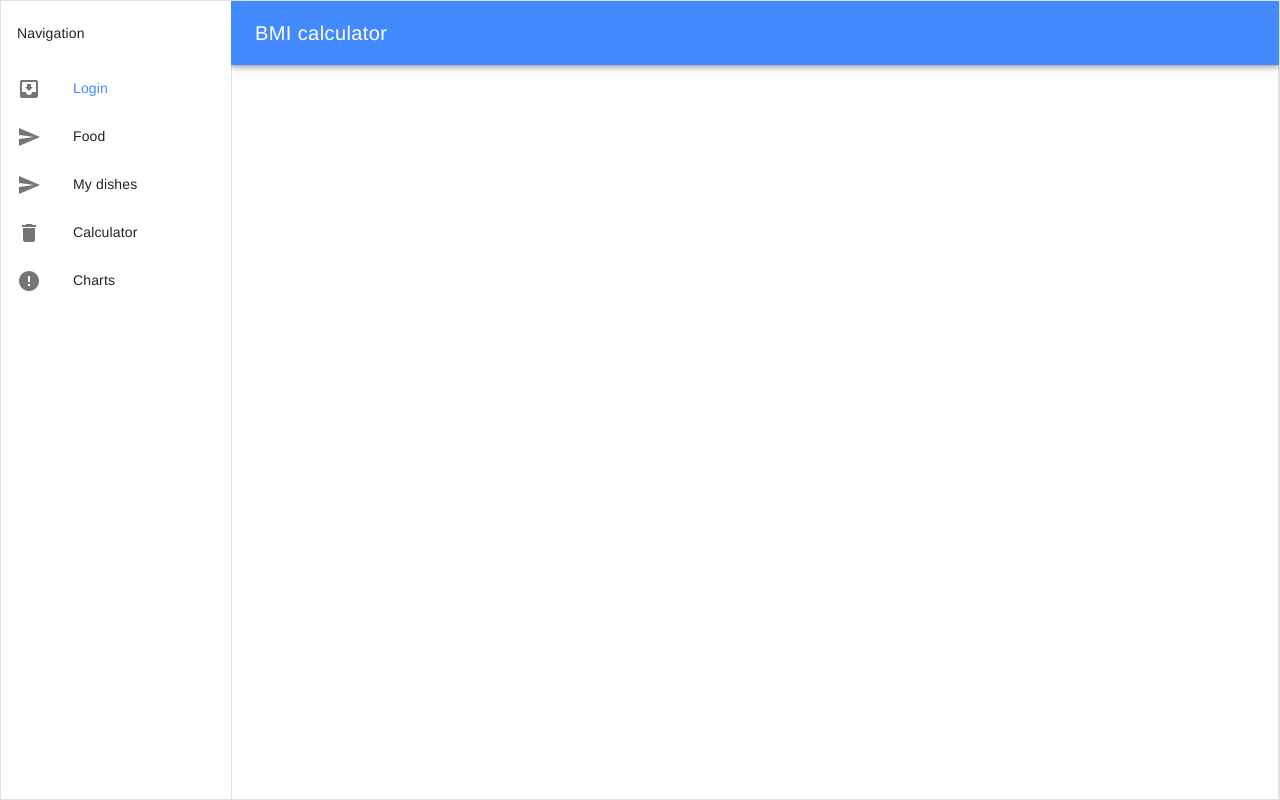
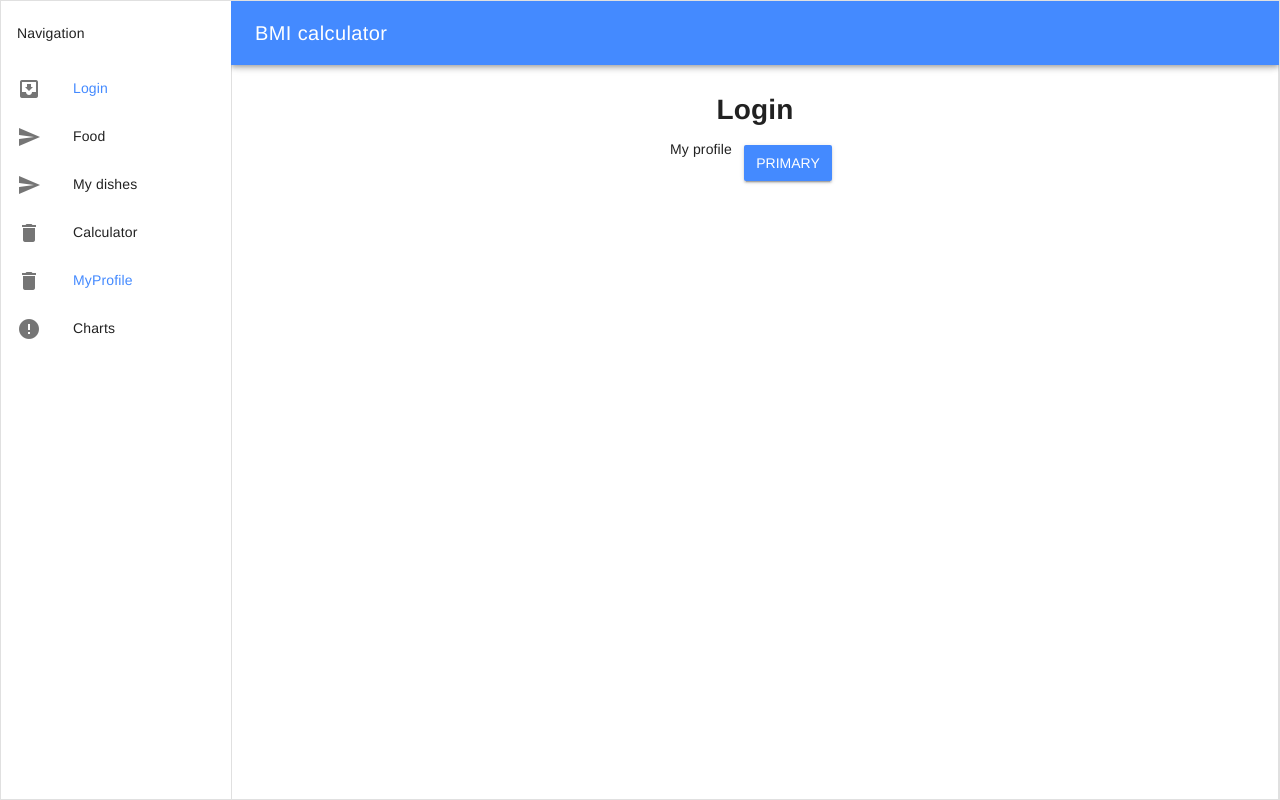
Before and after one commit to Avogardo/bmi-calculator, a Vue app in the folder client/: page /my-profile in a window 1280 px wide. Built offline with nearby package versions, Linux system fonts and the light colour scheme.

Commit message:
add my profile route and component

```diff
--- a/client/src/components/MainLayout.vue
+++ b/client/src/components/MainLayout.vue
@@ -39,6 +39,13 @@
             </md-list-item>
           </router-link>
 
+          <router-link v-bind:to="{ name: 'MyProfile' }">
+            <md-list-item>
+              <md-icon>delete</md-icon>
+              <span class="md-list-item-text">MyProfile</span>
+            </md-list-item>
+          </router-link>
+
           <md-list-item>
             <md-icon>error</md-icon>
             <span class="md-list-item-text">Charts</span>
--- /dev/null
+++ b/client/src/components/MyProfile.vue
@@ -0,0 +1,25 @@
+<template>
+  <div class="posts">
+    <h1>Login</h1>
+    My profile
+
+    <md-button class="md-raised md-primary" @click="onClick">Primary</md-button>
+  </div>
+</template>
+
+<style lang="scss" scoped>
+
+</style>
+
+<script>
+  import CalculatorService from '@/services/CalculatorService'
+  export default {
+    name: 'MyProfile',
+    methods: {
+      async onClick () {
+        const user = await CalculatorService.fetchUser();
+        console.log(user.data);
+      },
+    },
+  }
+</script>
--- a/client/src/router/index.js
+++ b/client/src/router/index.js
@@ -4,6 +4,7 @@ import Login from '@/components/Login';
 import Food from '@/components/Food';
 import Dishes from '@/components/Dishes';
 import Calculator from '@/components/Calculator';
+import MyProfile from '@/components/MyProfile';
 
 Vue.use(Router);
 
@@ -26,6 +27,10 @@ export default new Router({
       path: '/calculator',
       name: 'Calculator',
       component: Calculator,
+    }, {
+      path: '/my-profile',
+      name: 'MyProfile',
+      component: MyProfile,
     },
   ],
 });
```
